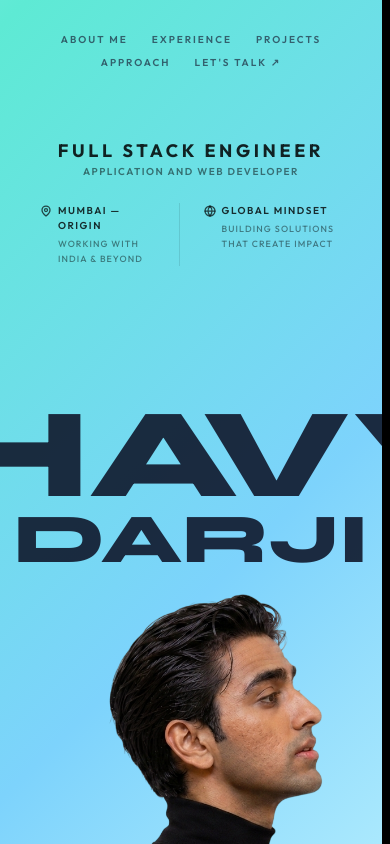
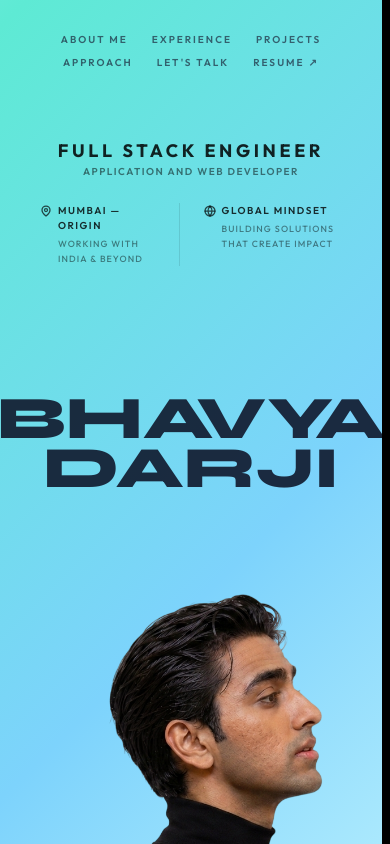
Before and after one commit to bhavya-darjii/Bhavya-Portfolio, a Next.js app: page / in a window 390 px wide. Shown: the top 844 px of the page. Built offline with nearby package versions, Linux system fonts and the light colour scheme.

Commit message:
Fixed name placement on Mobile

```diff
--- a/next.config.ts
+++ b/next.config.ts
@@ -2,7 +2,7 @@ import type { NextConfig } from "next";
 
 const nextConfig: NextConfig = {
   // Allow mobile testing on the local network
-  allowedDevOrigins: ["192.168.0.100", "192.168.0.100:3000", "http://192.168.0.100", "http://192.168.0.100:3000", "192.168.0.105", "192.168.0.105:3000", "http://192.168.0.105", "http://192.168.0.105:3000"],
+  allowedDevOrigins: ["192.168.0.100", "192.168.0.100:3000", "http://192.168.0.100", "http://192.168.0.100:3000", "192.168.0.105", "192.168.0.105:3000", "http://192.168.0.105", "http://192.168.0.105:3000", "192.168.0.103", "192.168.0.103:3000", "http://192.168.0.103", "http://192.168.0.103:3000"],
 };
 
 export default nextConfig;
--- a/src/components/sections/Hero.tsx
+++ b/src/components/sections/Hero.tsx
@@ -39,14 +39,14 @@ export function Hero({ loaded = true }: { loaded?: boolean }) {
             {/* Large background typography — behind photo */}
             <motion.div
               style={{ opacity: textOpacity, scale: textScale }}
-              className="pointer-events-none absolute inset-0 flex flex-col items-center justify-center select-none z-0"
+              className="pointer-events-none absolute inset-0 flex flex-col items-center justify-center select-none z-0 pb-[10vh] md:pb-0"
               aria-hidden
             >
               <motion.div
                 initial={{ opacity: 0, y: 30 }}
                 animate={{ opacity: 1, y: 0 }}
                 transition={{ duration: 1, delay: 0.3 }}
-                className="font-display text-[clamp(8rem,18vw,14rem)] font-extrabold leading-[0.85] text-slate-900/90"
+                className="font-display text-[15.5vw] md:text-[clamp(4rem,18vw,14rem)] font-extrabold leading-[0.85] text-slate-900/90"
               >
                 BHA<span style={{ marginLeft: "-0.28em" }}>V</span><span style={{ marginLeft: "0.03em" }}>Y</span><span style={{ marginLeft: "-0.29em" }}>A</span>
               </motion.div>
@@ -54,7 +54,7 @@ export function Hero({ loaded = true }: { loaded?: boolean }) {
                 initial={{ opacity: 0, y: 30 }}
                 animate={{ opacity: 1, y: 0 }}
                 transition={{ duration: 1, delay: 0.45 }}
-                className="font-display text-[clamp(4rem,18vw,14rem)] font-extrabold leading-[0.85] text-slate-900/90"
+                className="font-display text-[15vw] md:text-[clamp(4rem,18vw,14rem)] font-extrabold leading-[0.85] text-slate-900/90"
               >
                 DARJI
               </motion.div>
@@ -72,6 +72,8 @@ export function Hero({ loaded = true }: { loaded?: boolean }) {
                 <a
                   key={link.href}
                   href={link.href}
+                  target={link.href.endsWith(".pdf") ? "_blank" : undefined}
+                  rel={link.href.endsWith(".pdf") ? "noopener noreferrer" : undefined}
                   className="text-[10px] font-semibold uppercase tracking-[0.2em] text-slate-800/70 transition-colors hover:text-slate-900 md:text-xs"
                 >
                   {link.label}
--- a/src/data/portfolio.ts
+++ b/src/data/portfolio.ts
@@ -257,5 +257,6 @@ export const heroNavLinks = [
   { href: "#experience", label: "Experience" },
   { href: "#projects", label: "Projects" },
   { href: "#skills", label: "Approach" },
-  { href: "#contact", label: "Let's Talk ↗" },
+  { href: "#contact", label: "Let's Talk" },
+  { href: "/resume.pdf", label: "Resume ↗" },
 ];
```
Also changed, not shown: 1 other file (tests, documents, lock files or other folders).
